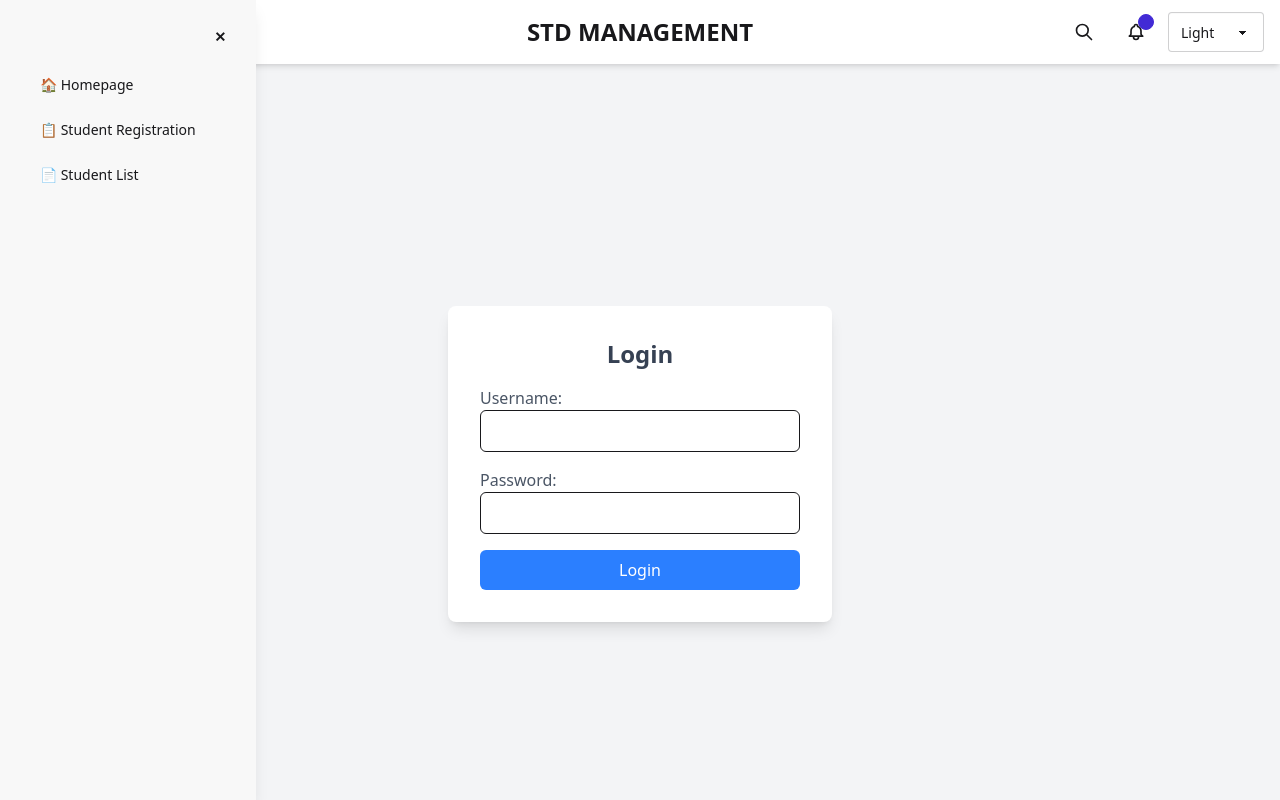
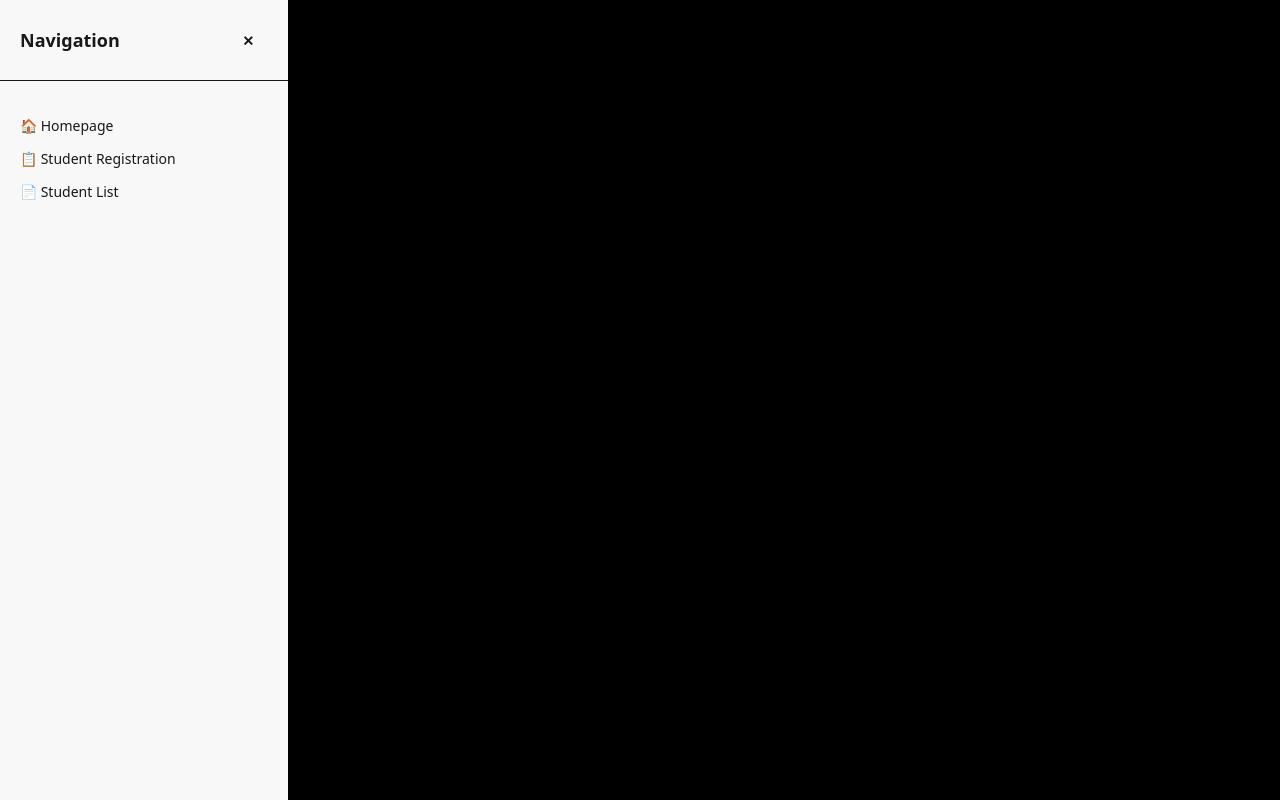
Before and after one commit to Senitha-Shehan/SmartPres, a React (Vite) app in the folder Frontend/: page /Login in a window 1280 px wide. Both pictures are taken after a click on the button 36 px from the left and 32 px from the top of the page. Shown: the top 800 px of the page. Built offline with nearby package versions, Linux system fonts and the light colour scheme.

Commit message:
Update the header and footer

```diff
--- a/Frontend/src/App.jsx
+++ b/Frontend/src/App.jsx
@@ -1,18 +1,24 @@
 import React from "react";
 import NavBar from "./Other/NavBar";
-import { Routes } from "react-router-dom";
-import { Route } from "react-router-dom";
+import Footer from "./Other/Footer";
+import { Routes, Route } from "react-router-dom";
 import Login from "./Components/Login/Login";
 
 const App = () => {
   return (
-    <div>
+    <div className="flex flex-col min-h-screen">
+
       <NavBar />
-      <main>
+
+      <main className="flex-grow p-6">
         <Routes>
           <Route path="/Login" element={<Login />} />
+
         </Routes>
       </main>
+
+
+      <Footer />
     </div>
   );
 };
--- /dev/null
+++ b/Frontend/src/Other/Footer.jsx
@@ -0,0 +1,13 @@
+import React from 'react'
+
+const Footer = () => {
+  return (
+    <footer className="footer sm:footer-horizontal footer-center bg-base-300 text-base-content p-4">
+  <aside>
+    <p>Copyright © {new Date().getFullYear()} - All right reserved by SmartPres</p>
+  </aside>
+</footer>
+  )
+}
+
+export default Footer
--- a/Frontend/src/Other/NavBar.jsx
+++ b/Frontend/src/Other/NavBar.jsx
@@ -10,12 +10,24 @@ const Navbar = () => {
     localStorage.setItem("theme", theme);
   }, [theme]);
 
+  // Close sidebar when clicking outside or pressing ESC key
+  useEffect(() => {
+    const handleKeyDown = (e) => {
+      if (e.key === "Escape") setIsOpen(false);
+    };
+
+    document.addEventListener("keydown", handleKeyDown);
+    return () => document.removeEventListener("keydown", handleKeyDown);
+  }, []);
+
   return (
+    <>
+      {/* Navbar */}
       <div className="navbar bg-base-100 shadow-md px-4">
-      {/* Sidebar Toggle */}
+        {/* Sidebar Toggle Button */}
         <div className="navbar-start">
           <button
-          onClick={() => setIsOpen(!isOpen)}
+            onClick={() => setIsOpen(true)}
             className="btn btn-ghost btn-circle"
           >
             <svg
@@ -37,7 +49,7 @@ const Navbar = () => {
 
         {/* Navbar Center - Title */}
         <div className="navbar-center">
-        <a className="text-2xl font-bold">STD MANAGEMENT</a>
+          <span className="text-2xl font-bold">SmartPres</span>
         </div>
 
         {/* Navbar End - Icons & Theme Switcher */}
@@ -91,35 +103,51 @@ const Navbar = () => {
             <option value="dark">Dark</option>
           </select>
         </div>
+      </div>
 
-      {/* Sidebar Menu */}
+      {/* Sidebar with Backdrop */}
+      {isOpen && (
         <div
-        className={`fixed top-0 left-0 h-full w-64 bg-base-200 p-5 shadow-lg transform ${
-          isOpen ? "translate-x-0" : "-translate-x-64"
-        } transition-transform duration-300`}
+          className="fixed inset-0 bg-black bg-opacity-50 z-40"
+          onClick={() => setIsOpen(false)}
+        ></div>
+      )}
+      <div
+        className={`fixed top-0 left-0 h-full w-72 bg-base-200 shadow-lg transform ${
+          isOpen ? "translate-x-0" : "-translate-x-72"
+        } transition-transform duration-300 z-50`}
       >
-        {/* Close Button */}
+        {/* Sidebar Header */}
+        <div className="flex items-center justify-between p-5 border-b">
+          <h2 className="text-lg font-semibold">Navigation</h2>
           <button
             onClick={() => setIsOpen(false)}
-          className="btn btn-ghost btn-circle absolute top-4 right-4"
+            className="btn btn-ghost btn-circle"
           >
             ✕
           </button>
+        </div>
 
-        {/* Sidebar Links */}
-        <ul className="menu mt-10 space-y-3">
+        {/* Sidebar Menu */}
+        <ul className="menu mt-5">
           <li>
-            <Link to="/Home" onClick={() => setIsOpen(false)}>🏠 Homepage</Link>
+            <Link to="/Home" onClick={() => setIsOpen(false)}>
+              🏠 Homepage
+            </Link>
           </li>
           <li>
-            <Link to="/AddUser" onClick={() => setIsOpen(false)}>📋 Student Registration</Link>
+            <Link to="/AddUser" onClick={() => setIsOpen(false)}>
+              📋 Student Registration
+            </Link>
           </li>
           <li>
-            <Link to="/UserDetails" onClick={() => setIsOpen(false)}>📄 Student List</Link>
+            <Link to="/UserDetails" onClick={() => setIsOpen(false)}>
+              📄 Student List
+            </Link>
           </li>
         </ul>
       </div>
-    </div>
+    </>
   );
 };
 
```
Lines whose indentation alone changed are shown as unchanged.
